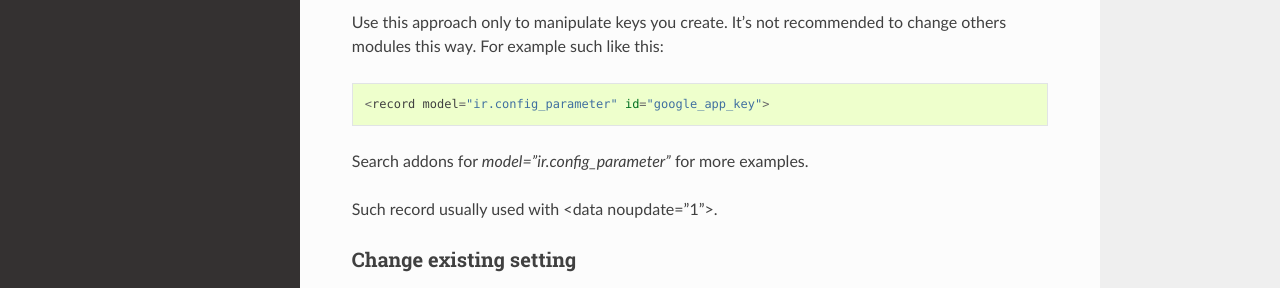
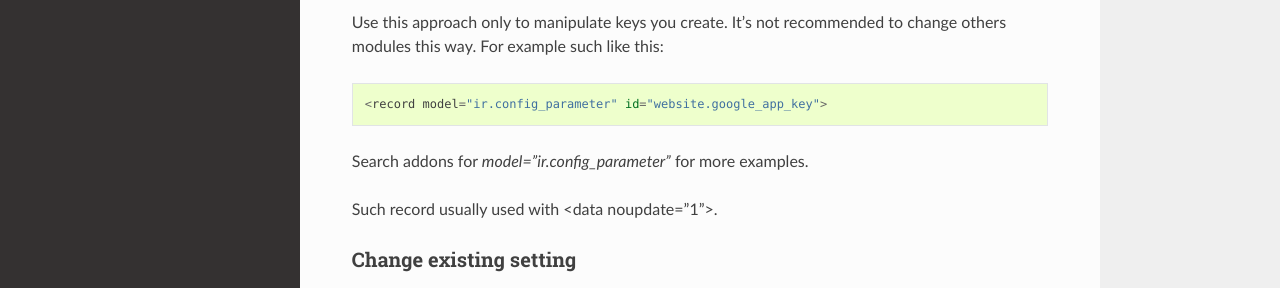
Before and after one commit to itpp-labs/odoo-development, a Sphinx documentation site: the page built from docs/odoo/ir.config_parameter.rst, in a window 1280 px wide and 1188 px high. Shown: the part 420-708 px from the top of the window. Built offline with Sphinx 7.4.7 and the Read the Docs theme 2.0.0, drawn with Linux system fonts in a browser that asks for light colours.

Commit message:
Update ir.config_parameter.rst

```diff
--- a/docs/odoo/ir.config_parameter.rst
+++ b/docs/odoo/ir.config_parameter.rst
@@ -17,7 +17,7 @@ Use this approach only to manipulate keys you create.
 It's not recommended to change others modules this way.
 For example such like this::
 
-     <record model="ir.config_parameter" id="google_app_key">
+     <record model="ir.config_parameter" id="website.google_app_key">
 
 Search addons for *model="ir.config_parameter"* for more examples.
 
```
